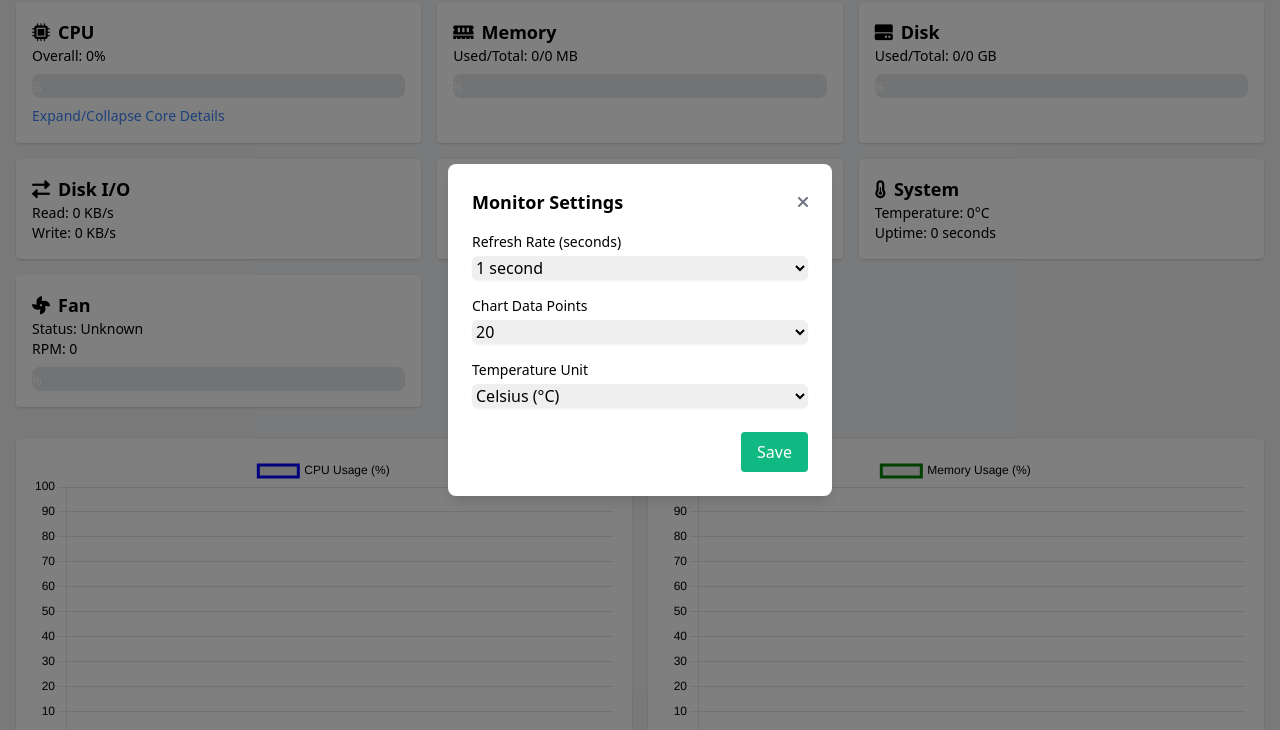
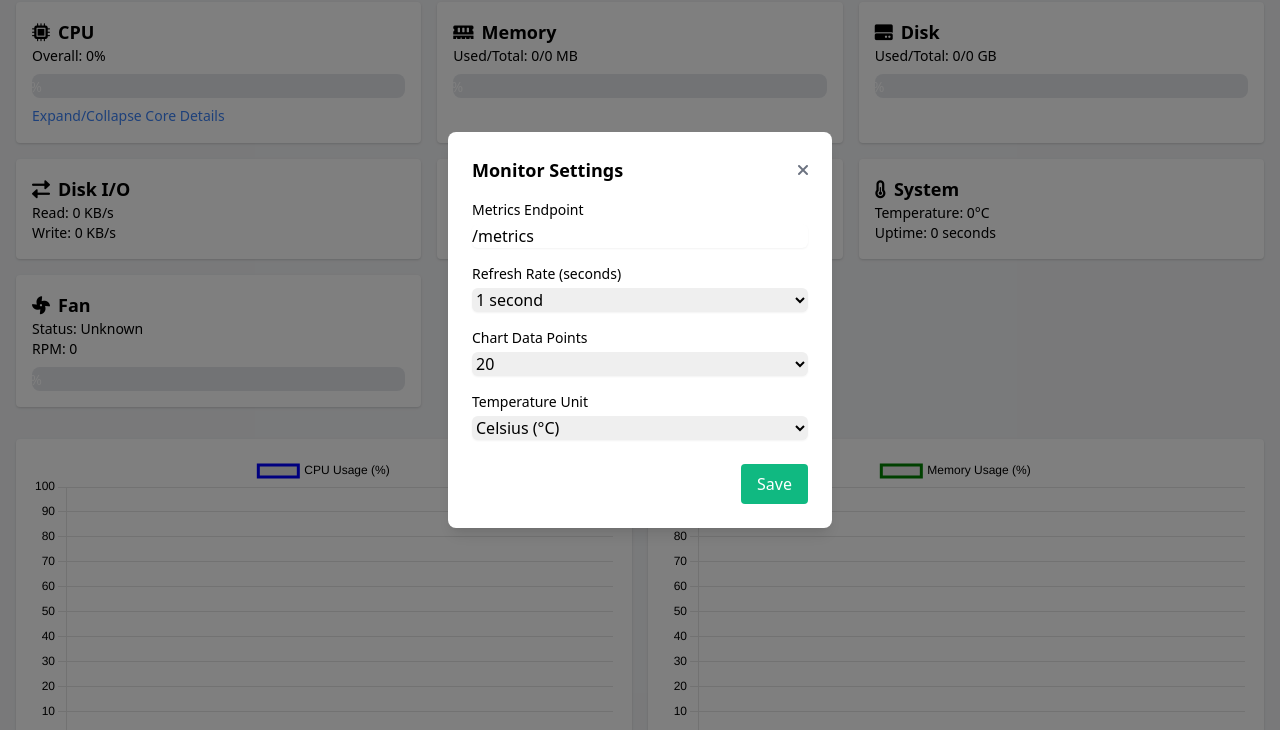
Before and after one commit to AaronW-BE/RaspberryPi-Performance-Monitor, a plain HTML site: page static/index.html in a window 1280 px wide. Both pictures are taken after a click on the button 1196 px from the left and 36 px from the top of the page. Shown: the part 70-800 px from the top of the page. Drawn offline with nearby package versions, Linux system fonts and the light colour scheme; no server answers.

Commit message:
feature: new configuration for specific metrics host

```diff
--- a/static/index.html
+++ b/static/index.html
@@ -64,8 +64,6 @@
             font-size: 0.75rem;
             margin-bottom: 5px;
         }
-
-        /* For dark mode */
         .dark .core-label {
             color: #d1d5db;
         }
@@ -187,6 +185,10 @@
         </div>
         <div class="space-y-4">
             <div>
+                <label class="block text-sm font-medium">Metrics Endpoint</label>
+                <input id="metricsEndpoint" type="text" class="mt-1 block w-full border-gray-300 rounded-md shadow-sm" value="/metrics" placeholder="/metrics">
+            </div>
+            <div>
                 <label class="block text-sm font-medium">Refresh Rate (seconds)</label>
                 <select id="refreshRate" class="mt-1 block w-full border-gray-300 rounded-md shadow-sm">
                     <option value="1">1 second</option>
@@ -268,13 +270,26 @@
         fan: new Chart(document.getElementById('fanChart').getContext('2d'), createChartConfig('line', [], [{ label: 'Fan Speed (RPM)', data: [], borderColor: 'orange', fill: false }], null))
     };
 
-    let settings = { refreshRate: 1, dataPoints: 20, tempUnit: 'celsius', theme: 'light' };
+    let settings = {
+        metricsEndpoint: '/metrics',
+        refreshRate: 1,
+        dataPoints: 20,
+        tempUnit: 'celsius',
+        theme: 'light'
+    };
     let intervalId = null;
     let cpuCoreCharts = [];
 
     function loadSettings() {
         const saved = localStorage.getItem('monitorSettings');
-        if (saved) settings = JSON.parse(saved);
+        if (saved) {
+            settings = JSON.parse(saved);
+        }
+        // 确保 metricsEndpoint 始终有默认值
+        if (!settings.metricsEndpoint || settings.metricsEndpoint.trim() === '') {
+            settings.metricsEndpoint = '/metrics';
+        }
+        document.getElementById('metricsEndpoint').value = settings.metricsEndpoint;
         document.getElementById('refreshRate').value = settings.refreshRate;
         document.getElementById('dataPoints').value = settings.dataPoints;
         document.getElementById('tempUnit').value = settings.tempUnit;
@@ -330,15 +345,21 @@
     }
 
     function applySettings() {
+        const metricsEndpoint = document.getElementById('metricsEndpoint').value.trim();
         const refreshRate = parseInt(document.getElementById('refreshRate').value);
         const dataPoints = parseInt(document.getElementById('dataPoints').value);
         const tempUnit = document.getElementById('tempUnit').value;
 
+        if (metricsEndpoint === '') {
+            alert('Metrics endpoint cannot be empty');
+            return;
+        }
         if (refreshRate < 1 || dataPoints < 10) {
             alert('Refresh rate must be ≥ 1 second, data points must be ≥ 10');
             return;
         }
 
+        settings.metricsEndpoint = metricsEndpoint;
         settings.refreshRate = refreshRate;
         settings.dataPoints = dataPoints;
         settings.tempUnit = tempUnit;
@@ -411,7 +432,7 @@
     }
 
     function updateMetrics() {
-        fetch('/metrics')
+        fetch(settings.metricsEndpoint)
             .then(response => response.json())
             .then(data => {
                 if (!data || !data.cpu_overall || !data.memory_percent) {
@@ -491,7 +512,7 @@
                 }
             })
             .catch(error => {
-                console.error('Failed to fetch data:', error);
+                console.error('Failed to fetch data from ' + settings.metricsEndpoint + ':', error);
             });
     }
 
```
